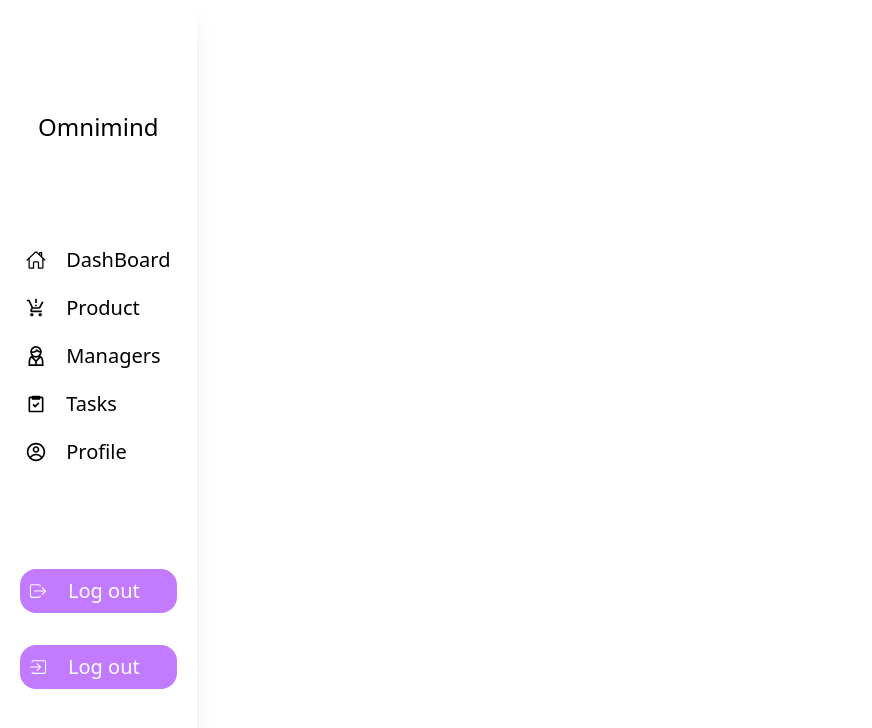
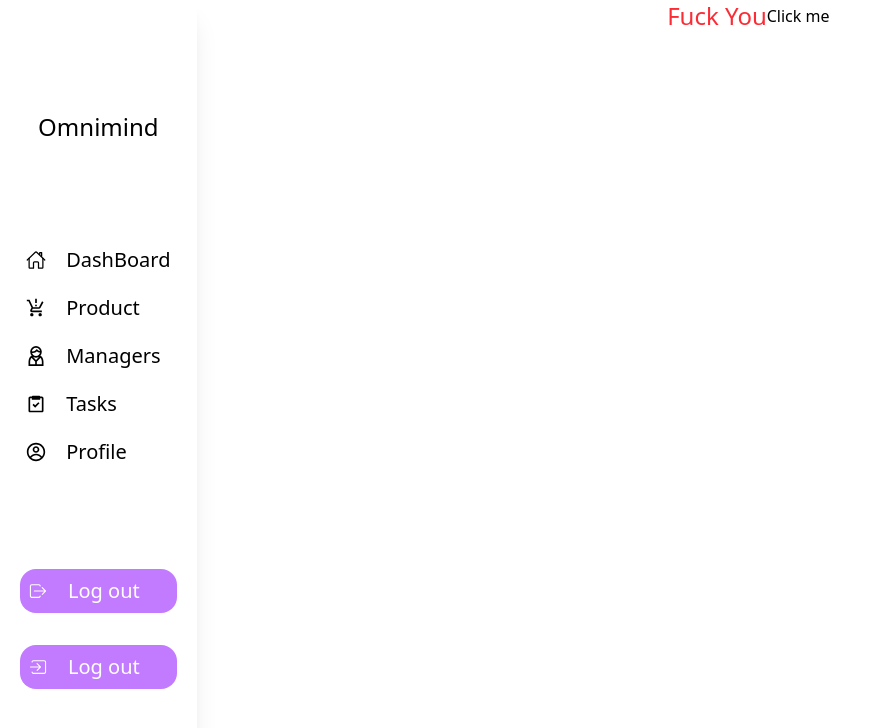
Before and after one commit to mouiz-youb/Mini-Dashboard, a React (Vite) app: page /test in a window 1280 px wide. Shown: the top 728 px of the page, without its empty margins (0-872 px from the left). Built offline with nearby package versions, Linux system fonts and the light colour scheme.

Commit message:
The dashboard is done

```diff
--- a/src/App.tsx
+++ b/src/App.tsx
@@ -5,6 +5,8 @@ import Admin from "./pages/Admin";
 import Sidebar from "./components/Sidebar";
 import { useClick } from "./store/useClick";
 import "./App.css";
+import Testing from "./pages/Testing";
+// import Test from "./pages/Test";
 function App() {
   const click = useClick((state) => state.click);
   return (
@@ -19,6 +21,7 @@ function App() {
       >
         <Routes>
           <Route path="/" element={<Admin />} />
+          <Route path="test" element={<Testing/>}/>
         </Routes>
       </div>
     </div>
@@ -29,7 +32,3 @@ export default App;
 // `col-start-1 col-end-5 row-start-1 row-end-1 bg-red-200`
 // `gap-5 border-2  col-start-2 col-end-5 row-start-1 row-end-1 bg-blue-200 `
 // {
-//   !click
-//     ? `col-start-1 col-end-5 row-start-1 row-end-1 `
-//     : `col-start-1 col-end-5 row-start-1 row-end-1   bg-red-200`
-// }
--- /dev/null
+++ b/src/pages/Test.tsx
@@ -0,0 +1,37 @@
+// import React ,{useState} from 'react'
+// import { useSignup } from '../Hooks/useSignup'
+// function Test() {
+//     const {signup ,error ,loading}= useSignup()
+//     const [username, setUserName] = useState("")
+//     const [email, setEmail] = useState("")
+//     const [password, setPassword] = useState("")
+//     const handleSubmit=async(e)=>{
+//         e.preventDefault()
+//         await signup(username,email ,password)
+//     }
+//   return (
+//     <div className='flex justify-center items-center gap-5 w-full h-screen'>
+//         <form onSubmit={handleSubmit} action="" className='flex justify-evenly items-center gap-5 shadow-2xl w-2/3 flex-col h-2/3 border-2 rounded-2xl'>
+//             <h1 className='text-3xl '>Sign Up</h1>
+//             <input
+//             onChange={(e)=>setUserName(e.target.value)}
+//             placeholder=' Enter the User Name'
+//             className='p-3 shadow-2xl w-1/2 rounded-2xl'
+//             type="text" />
+//             <input
+//             onChange={(e)=>setEmail(e.target.value)}
+//             placeholder=' Enter the User Email'
+//             className='p-3 shadow-2xl w-1/2 rounded-2xl'
+//             type="email" />
+//             <input
+//             onChange={(e)=>setPassword(e.target.value)}
+//             placeholder=' Enter the User Password '
+//             className='p-3 shadow-2xl w-1/2 rounded-2xl'
+//             type="password" />
+//             <button type="submit" className='flex justify-center items-center w-1/2 shadow-2xl text-white bg-black hover:bg-gray-500 rounded-2xl p-2 text-xl cursor-pointer'>Sign Up</button>
+//         </form>
+//     </div>
+//   )
+// }
+
+// export default Test
--- /dev/null
+++ b/src/pages/Testing.tsx
@@ -0,0 +1,16 @@
+import React ,{useState} from 'react'
+
+function Testing() {
+    const [Click, setClick] = useState(false)
+    const handleClick = () => {
+        setClick((prev) => !prev);
+    };
+  return (
+    <div className='flex w-full items-center justify-center ' >
+        <p className={Click?`text-blue-500 text-2xl`:`text-red-500 text-2xl`}>Fuck You </p>
+        <button onClick={handleClick} type='submit'>Click me </button>
+    </div>
+  )
+}
+
+export default Testing
```
Also changed, not shown: src/Hooks/useSignup.ts (added, +21 -0 lines).
